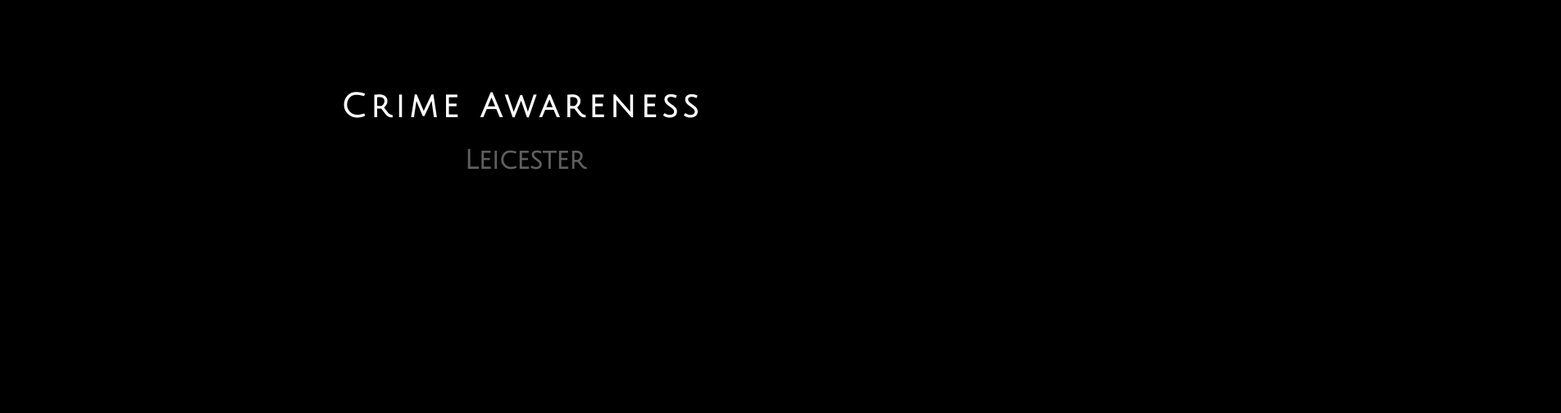
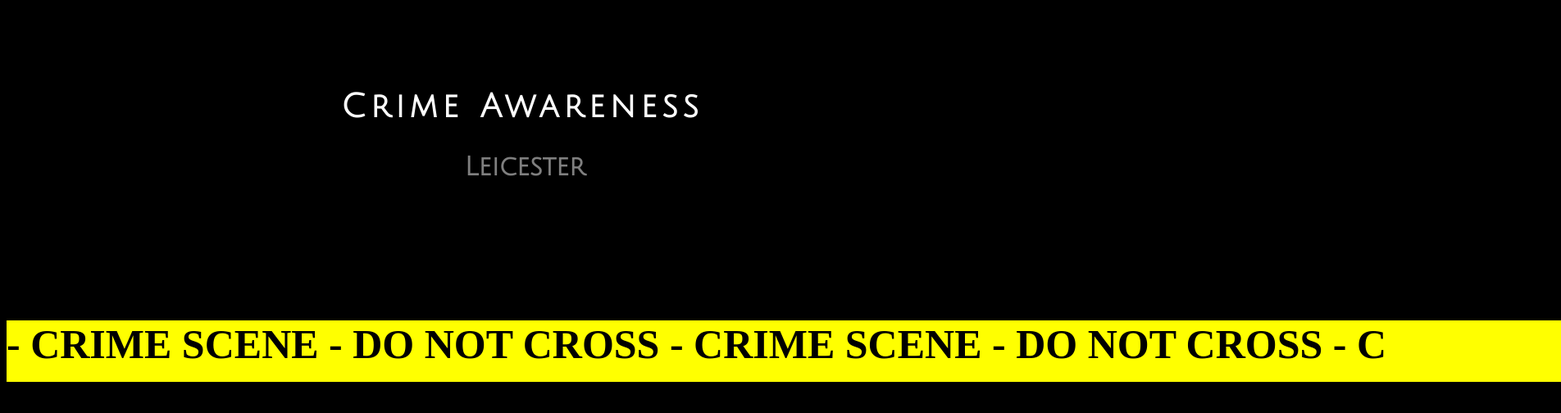
Before and after one commit to zstap/Web-Project, a plain HTML site: page crime_awareness.html in a window 1280 px wide. Shown: the whole page at 82% size, 1904 px wide, since content can reach past the window. Drawn offline with Linux system fonts and the light colour scheme; a web font is replaced by a local one.

Commit message:
Progress
Added tape

```diff
--- a/crime.css
+++ b/crime.css
@@ -1,7 +1,6 @@
 body {
   background-color: black;
-  display: flex;
-  justify-content: center;
+  overflow-x: hidden;
 }
 h1 {
   margin-top: 50px;
@@ -11,17 +10,18 @@ h1 {
   color: white;
   font-family: 'Julius Sans One', sans-serif;
   overflow: hidden;
-  border-right: .15em solid orange;
+  border-right: .15em solid yellow;
   white-space: nowrap;
   margin: 100px auto 0 auto;
   letter-spacing: .15em;
+  display:inline-block;
   animation:
       typing 2.5s steps(15, end),
       blink-caret .5s step-end infinite;
 }
 @keyframes typing {
   from { width: 0}
-  to { width: 100%}
+  to { width: 448px}
 }
 @keyframes blink-caret {
   from, to {border-color: transparent}
@@ -32,16 +32,16 @@ h2 {
 }
 .fade h2 {
     font-size: 2.0rem;
-    position: absolute;
+    /* position: absolute; */
     left: 0%;
     color: white;
     opacity: 0;
     width: 100%;
     text-align: center;
     animation: fadeIn 4s linear 3.5s 1 normal forwards;
-    -webkit-animation: fadeIn 4s linear 3.5s 1 normal forwards;
+    -webkit-animation: fadeIn 3s linear 3.5s 1 normal forwards;
     font-family: 'Julius Sans One', sans-serif;
-    margin: 170px auto 0 auto;
+    margin: 30px auto 170px auto;
 }
 @keyframes fadeIn {
   from {
@@ -65,3 +65,20 @@ h2 {
   margin: 0 auto;
   font-family: 'Julius Sans One', sans-serif;
 }
+.tape {
+  height: 75px;
+  width: 150%;
+  background: yellow;
+  clear: both;
+}
+.toptext {
+}
+.typewriter {
+    /* display: flex; */
+    /* justify-content: center; */
+    text-align: center;
+}
+h3 {
+  font-size: 50px;
+  font-family: "Pragati Narrow";
+}
--- a/crime_awareness.html
+++ b/crime_awareness.html
@@ -2,15 +2,21 @@
 <html>
     <head>
         <link rel="stylesheet" type="text/css" href="crime.css">
-        <link href="https://fonts.googleapis.com/css?family=Julius+Sans+One" rel="stylesheet">
+        <link href="https://fonts.googleapis.com/css?family=Julius+Sans+One|Pragati+Narrow:700" rel="stylesheet">
       <title>Crime Awareness</title>
     </head>
     <body>
+      <div class="toptext">
       <div class="typewriter">
         <h1>Crime Awareness</h1>
       </div>
       <div class="fade">
         <h2>Leicester</h2>
       </div>
+    </div>
+      <div class="tape">
+        <h3>- CRIME SCENE - DO NOT CROSS - CRIME SCENE - DO NOT CROSS - C</h3>
+
+      </div>
     </body>
 </html>
```
